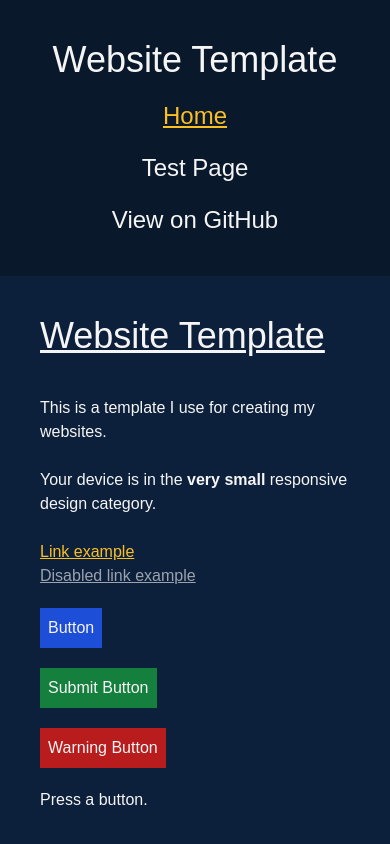
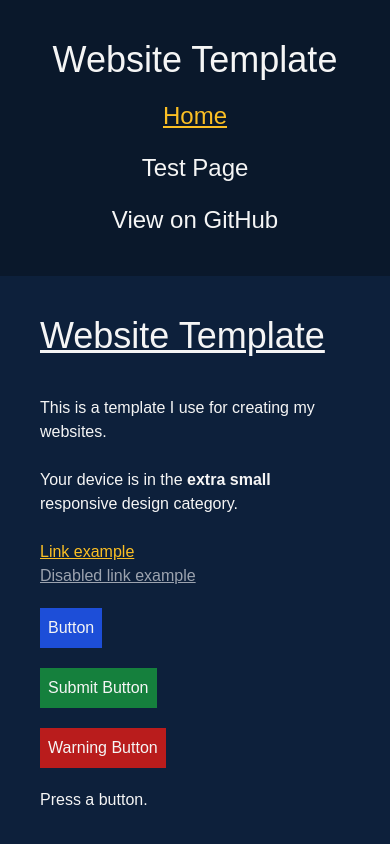
Before and after one commit to ShephardLuke/website-template, a Next.js app: page / in a window 390 px wide. Shown: the top 844 px of the page. Built offline with nearby package versions, Linux system fonts and the light colour scheme.

Commit message:
Update text
Signed-off-by: shephardluke <shephardluke@hotmail.com>

```diff
--- a/app/page.tsx
+++ b/app/page.tsx
@@ -44,7 +44,7 @@ export default function Home() {
 
         <div className="whitespace-pre text-wrap">
           <p>Your device is in the
-          <span className="font-bold sm:hidden"> very small </span>
+          <span className="font-bold sm:hidden"> extra small </span>
           <span className="font-bold hidden sm:inline-block md:hidden"> small </span>
           <span className="font-bold hidden md:inline-block lg:hidden"> medium </span>
           <span className="font-bold hidden lg:inline-block xl:hidden"> large </span>
```
